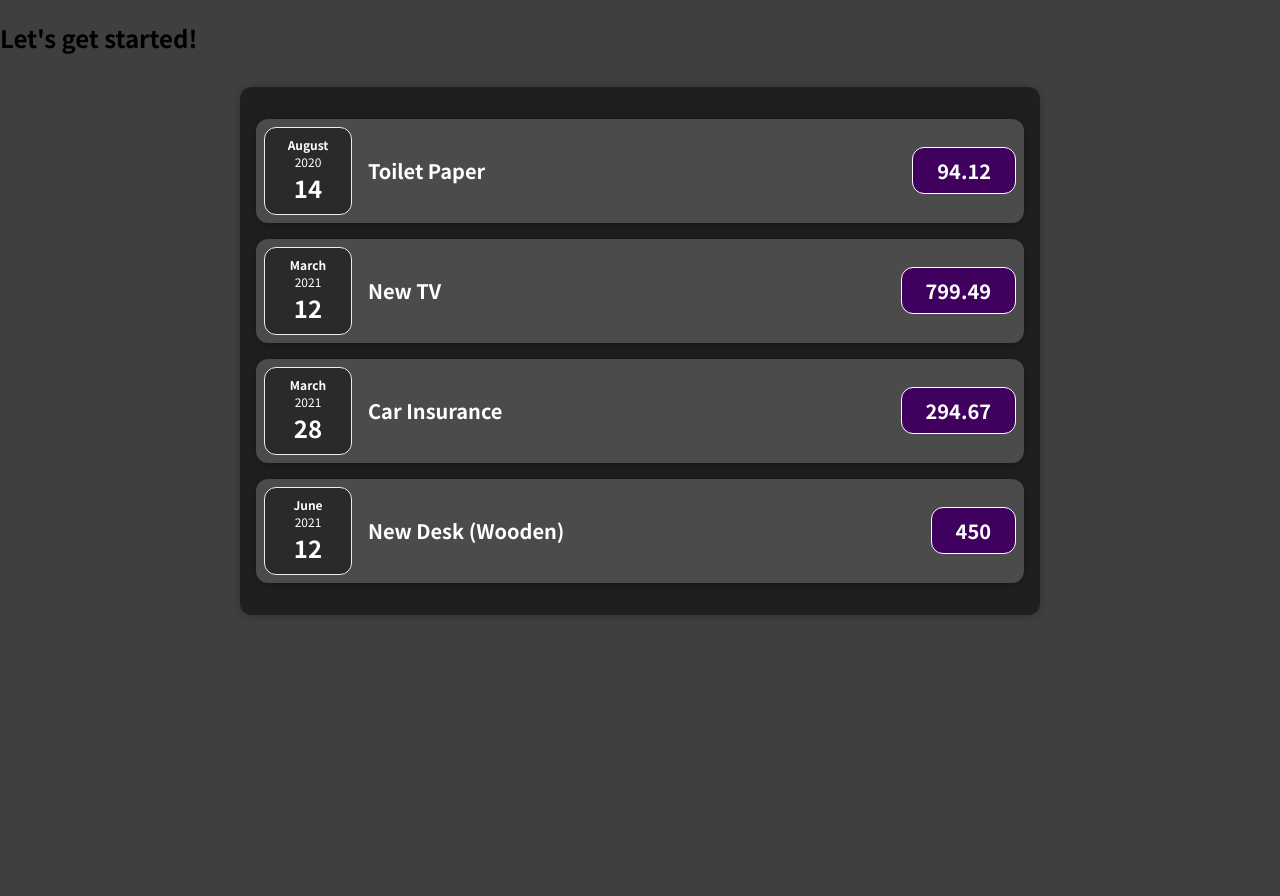
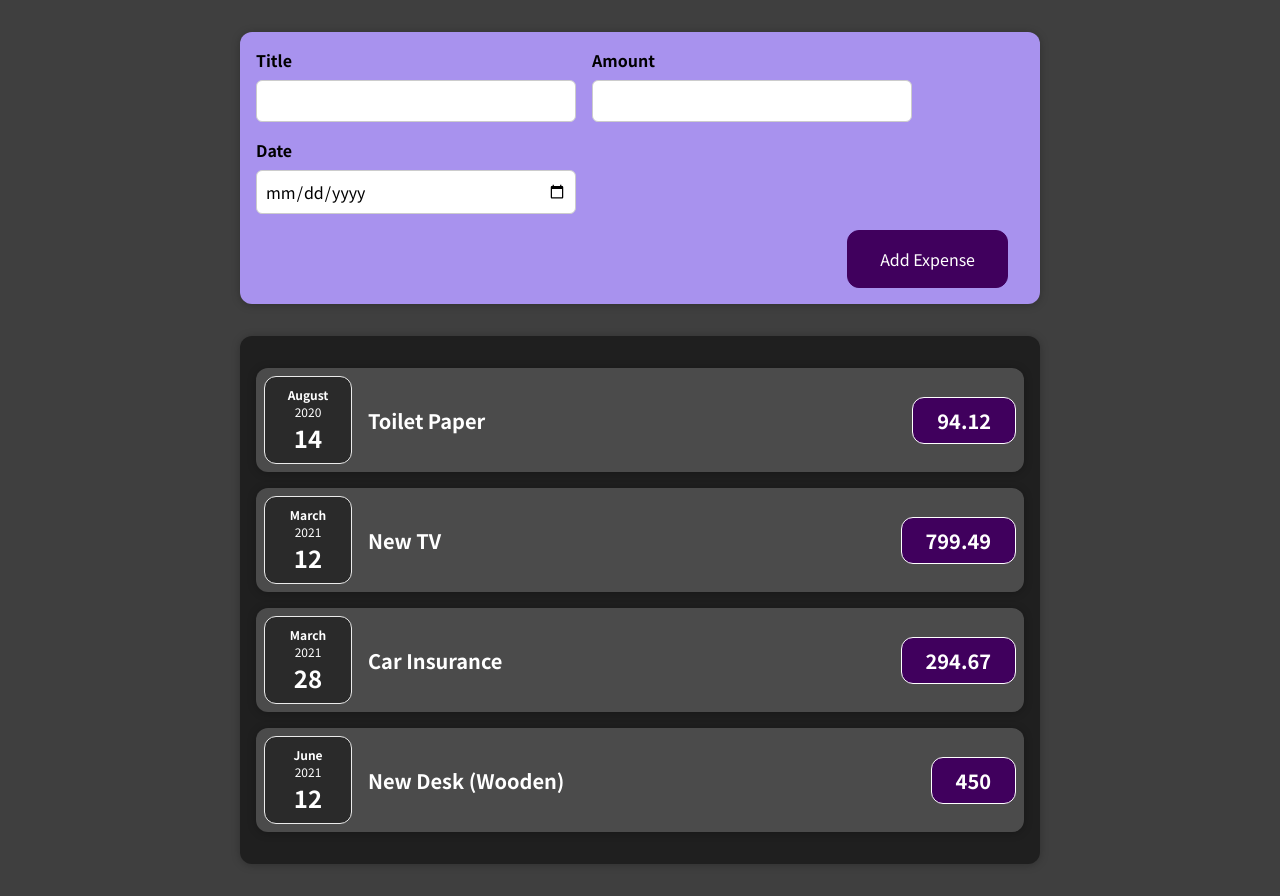
Before and after one commit to michaellohsy/udemy-react-course, a React (Create React App) app: page / in a window 1280 px wide. Before the commit the page ends 800 px from the top, so only its background shows below. Built offline with nearby package versions, Linux system fonts and the light colour scheme.

Commit message:
Added UI to add new Expense, learnt state and child to parent communication

```diff
--- a/src/App.js
+++ b/src/App.js
@@ -1,4 +1,5 @@
 import Expenses from "./components/Expenses/Expenses";
+import NewExpense from "./components/NewExpense/NewExpense";
 
 function App() {
   const expenses = [
@@ -22,9 +23,13 @@
       date: new Date(2021, 5, 12),
     },
   ];
+
+  const onNewExpenseAdded = (expense) => {
+    console.log(expense);
+  };
   return (
     <div>
-      <h2>Let's get started!</h2>
+      <NewExpense onNewExpenseAdded={onNewExpenseAdded} />
       <Expenses expenses={expenses} />
     </div>
   );
--- /dev/null
+++ b/src/components/NewExpense/ExpenseForm.css
@@ -0,0 +1,26 @@
+.new-expense__controls {
+  display: flex;
+  flex-wrap: wrap;
+  gap: 1rem;
+  margin-bottom: 1rem;
+  text-align: left;
+}
+
+.new-expense__control label {
+  font-weight: bold;
+  margin-bottom: 0.5rem;
+  display: block;
+}
+
+.new-expense__control input {
+  font: inherit;
+  padding: 0.5rem;
+  border-radius: 6px;
+  border: 1px solid #ccc;
+  width: 20rem;
+  max-width: 100%;
+}
+
+.new-expense__actions {
+  text-align: right;
+}
--- /dev/null
+++ b/src/components/NewExpense/ExpenseForm.js
@@ -0,0 +1,74 @@
+import React, { useState } from "react";
+import "./ExpenseForm.css";
+
+const ExpenseForm = (props) => {
+  const [enteredTitle, setEnteredTitle] = useState("");
+  const [enteredAmount, setEnteredAmount] = useState("");
+  const [enteredDate, setEnteredDate] = useState("");
+
+  const titleChangeHandler = (event) => {
+    setEnteredTitle(event.target.value);
+    console.log(event.target.value);
+  };
+  const amountChangeHandler = (event) => {
+    setEnteredAmount(event.target.value);
+    console.log(event.target.value);
+  };
+  const dateChangeHandler = (event) => {
+    setEnteredDate(event.target.value);
+    console.log(event.target.value);
+  };
+
+  const onSubmitHandler = (event) => {
+    event.preventDefault();
+    const expense = {
+      title: enteredTitle,
+      amount: enteredAmount,
+      date: new Date(enteredDate),
+    };
+    setEnteredTitle("");
+    setEnteredAmount("");
+    setEnteredDate("");
+    props.onNewExpenseSubmit(expense);
+  };
+
+  return (
+    <form onSubmit={onSubmitHandler}>
+      <div className="new-expense__controls">
+        <div className="new-expense__control">
+          <label>Title</label>
+          <input
+            type="text"
+            value={enteredTitle}
+            onChange={titleChangeHandler}
+          />
+        </div>
+        <div className="new-expense__control">
+          <label>Amount</label>
+          <input
+            type="number"
+            min="0.01"
+            step="0.01"
+            value={enteredAmount}
+            onChange={amountChangeHandler}
+          />
+        </div>
+        <div className="new-expense__control">
+          <label>Date</label>
+          <input
+            type="date"
+            min="2019-01-01"
+            max="2022-12-31"
+            value={enteredDate}
+            onChange={dateChangeHandler}
+          />
+        </div>
+      </div>
+      <div className="new-expense__actions">
+        <button type="submit">Add Expense</button>
+      </div>
+    </form>
+  );
+};
+
+export default ExpenseForm;
--- /dev/null
+++ b/src/components/NewExpense/NewExpense.css
@@ -0,0 +1,38 @@
+.new-expense {
+  background-color: #a892ee;
+  padding: 1rem;
+  margin: 2rem auto;
+  width: 50rem;
+  max-width: 95%;
+  border-radius: 12px;
+  text-align: center;
+  box-shadow: 0 1px 8px rgba(0, 0, 0, 0.25);
+}
+
+.new-expense button {
+  font: inherit;
+  cursor: pointer;
+  padding: 1rem 2rem;
+  border: 1px solid #40005d;
+  background-color: #40005d;
+  color: white;
+  border-radius: 12px;
+  margin-right: 1rem;
+}
+
+.new-expense button:hover,
+.new-expense button:active {
+  background-color: #510674;
+  border-color: #510674;
+}
+
+.new-expense button.alternative {
+  color: #220131;
+  border-color: transparent;
+  background-color: transparent;
+}
+
+.new-expense button.alternative:hover,
+.new-expense button.alternative:active {
+  background-color: #ddb3f8;
+}
--- /dev/null
+++ b/src/components/NewExpense/NewExpense.js
@@ -0,0 +1,21 @@
+import "./NewExpense.css";
+import "./ExpenseForm";
+import ExpenseForm from "./ExpenseForm";
+
+const NewExpense = (props) => {
+  const onNewExpenseSubmit = (expense) => {
+    const newExpense = {
+      ...expense,
+      id: Math.random().toString(),
+    };
+    props.onNewExpenseAdded(newExpense);
+  };
+
+  return (
+    <div className="new-expense">
+      <ExpenseForm onNewExpenseSubmit={onNewExpenseSubmit} />
+    </div>
+  );
+};
+
+export default NewExpense;
```
